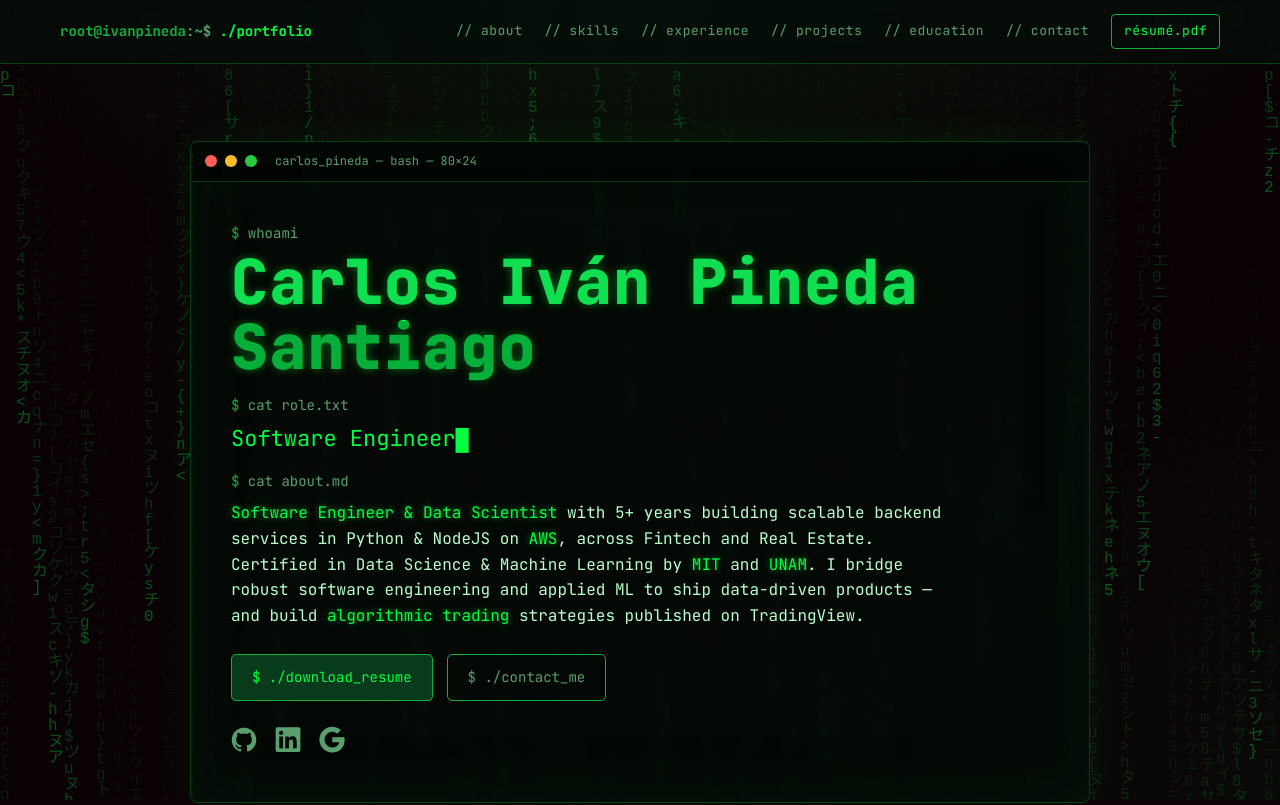
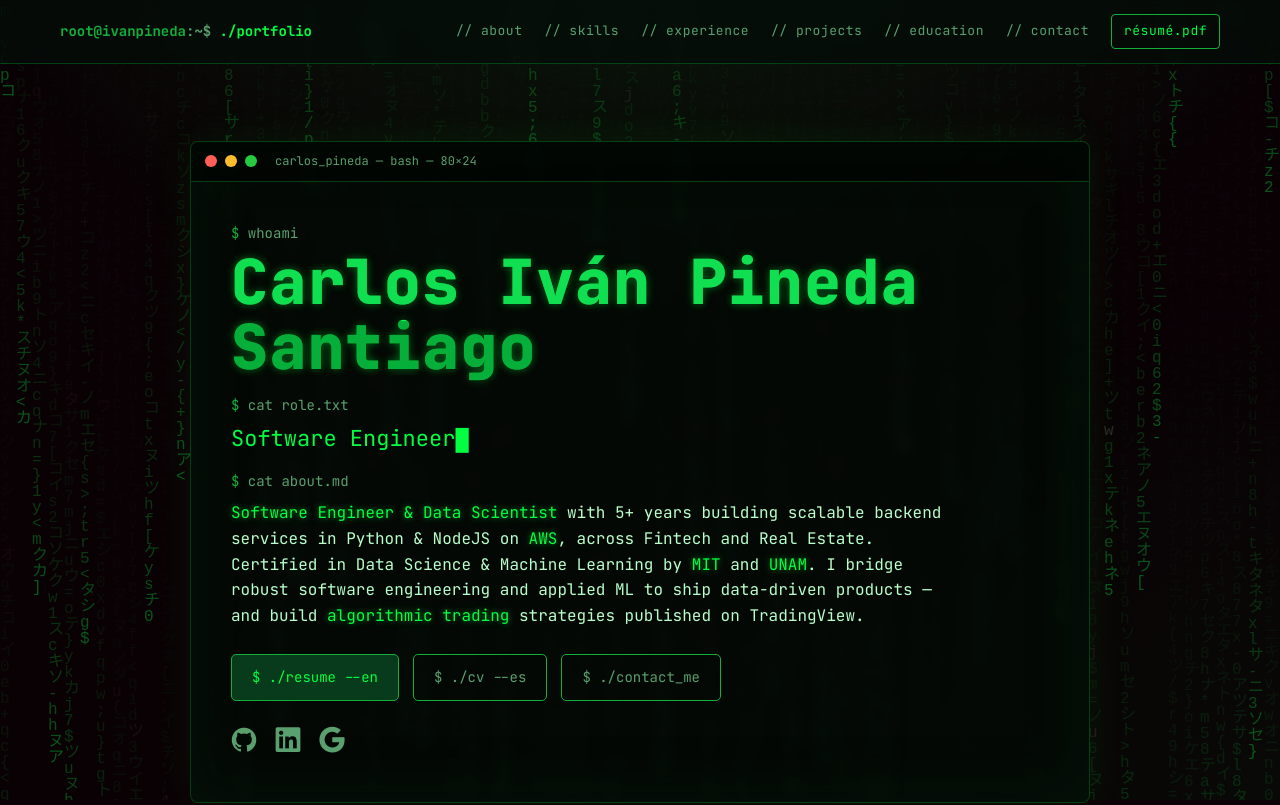
Before and after one commit to Ivan252512/Ivan252512.github.io, a plain HTML site: page index.html in a window 1280 px wide. Shown: the top 805 px of the page. Drawn offline with nearby package versions, Linux system fonts and the light colour scheme.

Commit message:
feat: add Spanish CV button + host UNAM diploma on-site
- Hero now offers résumé (EN) and CV (ES), both served from assets/cv/
- Host the UNAM Data Science diploma in assets/certs/ and point the
  certification link there instead of Google Drive

No Google Drive links remain on the site.

Co-Authored-By: Claude Opus 4.8 <noreply@anthropic.com>

```diff
--- a/index.html
+++ b/index.html
@@ -110,7 +110,10 @@
           <div class="hero-actions">
             <a class="btn btn-primary"
               href="/assets/cv/Carlos_Ivan_Pineda_Santiago_CV.pdf"
-              target="_blank" rel="noopener">$ ./download_resume</a>
+              target="_blank" rel="noopener">$ ./resume --en</a>
+            <a class="btn btn-ghost"
+              href="/assets/cv/Carlos_Ivan_Pineda_Santiago_CV_ES.pdf"
+              target="_blank" rel="noopener">$ ./cv --es</a>
             <a class="btn btn-ghost" href="#contact">$ ./contact_me</a>
           </div>
           <div class="social">
@@ -390,7 +393,7 @@
             <span>MIT Schwarzman College of Computing · 2024</span>
           </div>
         </a>
-        <a class="cert" href="https://drive.google.com/file/d/1yHEcXON0aYT5TVTU0TSQbzvTWesiYUsw/view" target="_blank" rel="noopener">
+        <a class="cert" href="/assets/certs/UNAM_Diplomado_Ciencia_de_Datos.pdf" target="_blank" rel="noopener">
           <img src="/assets/img/unam_ds.png" alt="UNAM Data Science" loading="lazy" />
           <div>
             <strong>Analytical Introduction to Data Science</strong>
```
Also changed, not shown: 1 other file.
